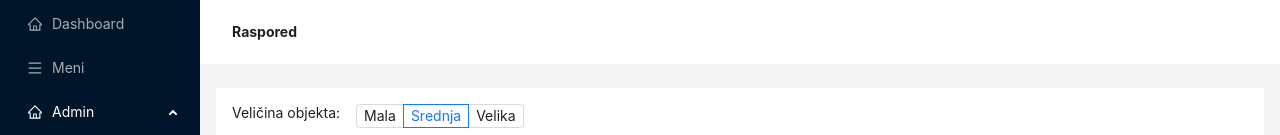
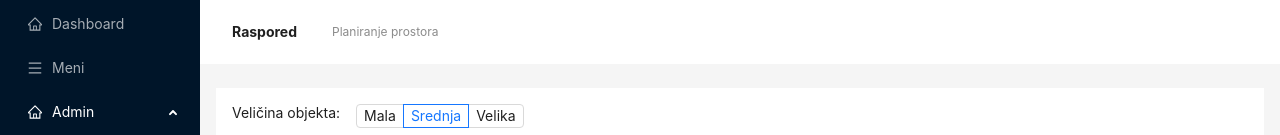
Before and after one commit to Marko-Tomljanovic/easyOrder, a Next.js app in the folder easy-order-ui/: page /admin/raspored in a window 1280 px wide. Shown: the top 135 px of the page. Built offline with nearby package versions, Linux system fonts and the light colour scheme; sample sign-in values are in the browser's storage.

Commit message:
feat: header subtitle; raspored

```diff
--- a/easy-order-ui/src/constants/lookups/global.ts
+++ b/easy-order-ui/src/constants/lookups/global.ts
@@ -13,9 +13,9 @@ export const subtitleLookup = {
   "/": "",
   "/register": "",
   "/dashboard": "Praćenje narudžbi",
-  "/baza-artikala": "",
-  "/raspored": "",
-  "/statistika": "",
+  "/admin/baza-artikala": "",
+  "/admin/raspored": "Planiranje prostora",
+  "/admin/statistika": "",
 };
 
 export const keyLookup = {
```
Also changed, not shown: easy-order-ui/src/app/components/draggabile-components/settings-modal/SettingsModal.tsx (+0 -7 lines).
